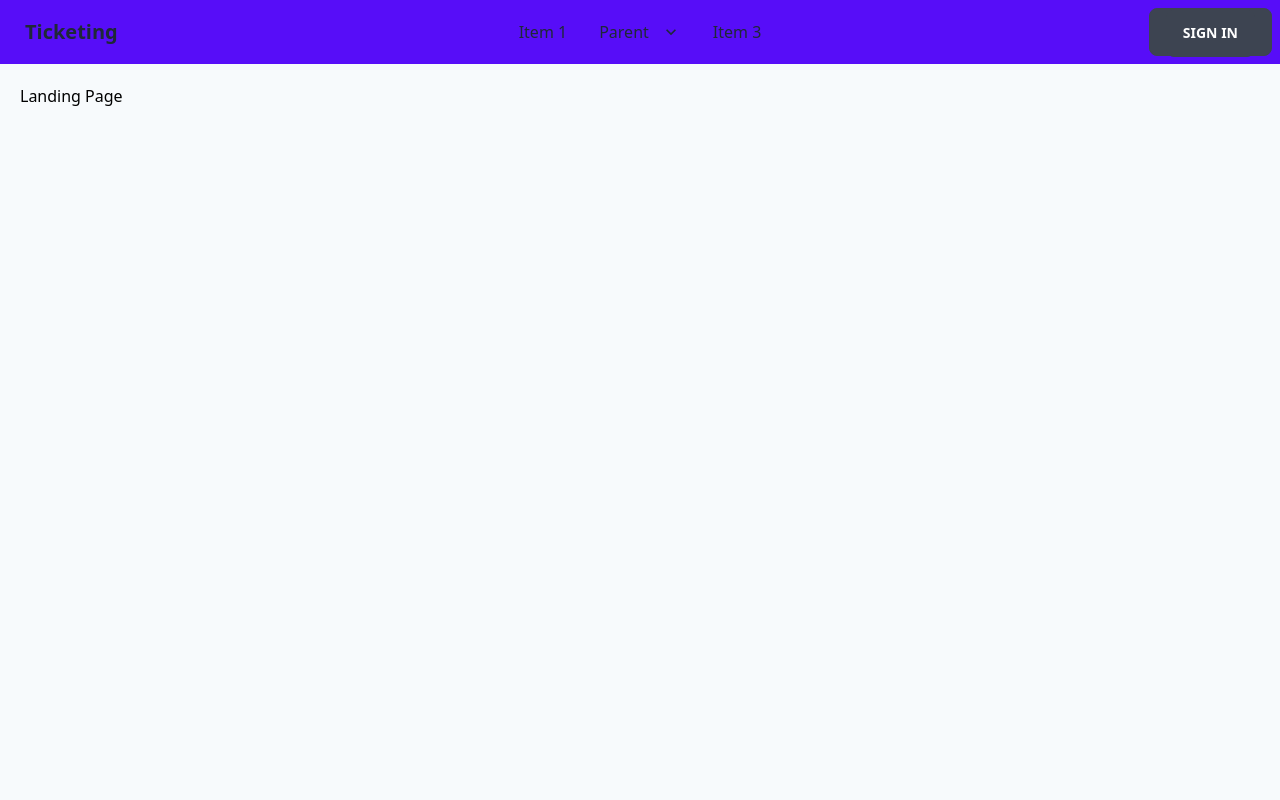
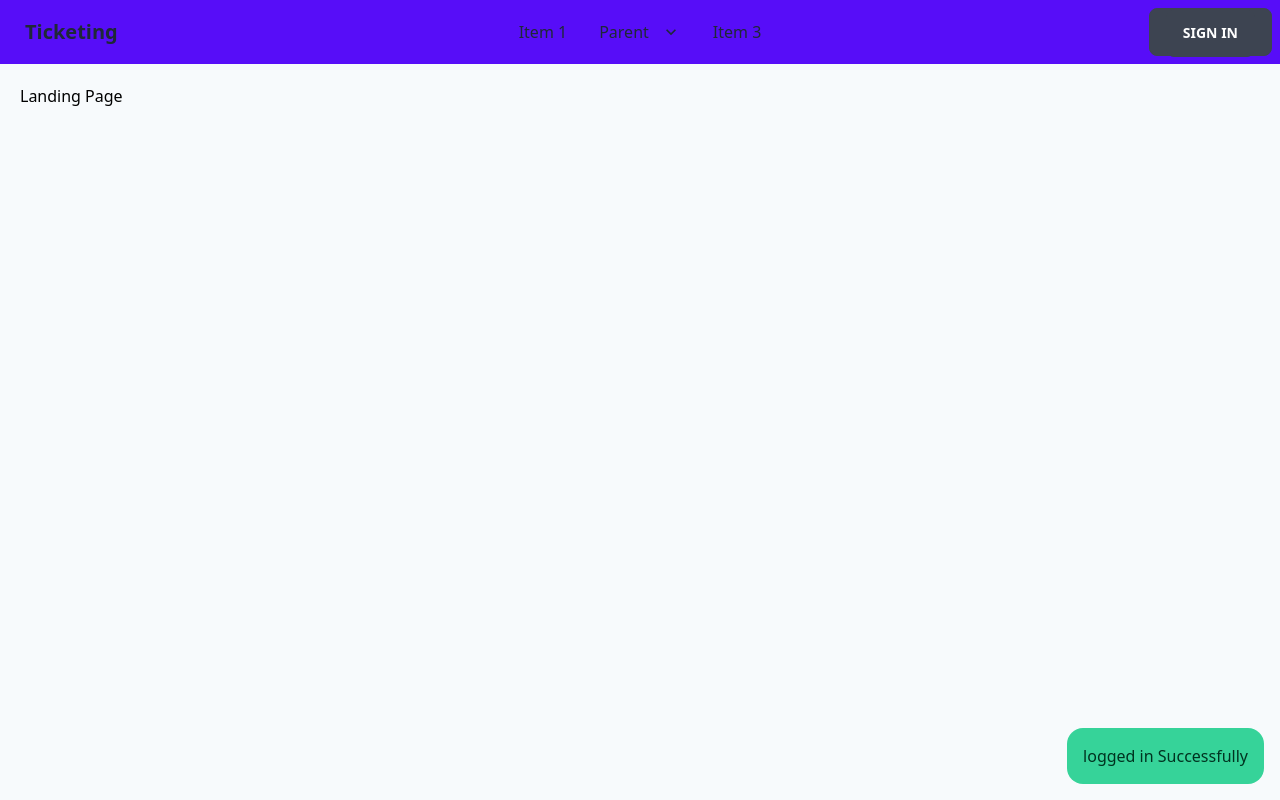
Before and after one commit to SuhravHussen/tiecketing-microservice, a Next.js app in the folder client/: page / in a window 1280 px wide. Built offline with nearby package versions, Linux system fonts and the light colour scheme.

Commit message:
fixed  signin input validation

```diff
--- a/client/components/Layouts/common/signin.js
+++ b/client/components/Layouts/common/signin.js
@@ -8,26 +8,23 @@ export default function Signin() {
   const [email, setEmail] = React.useState("");
   const [password, setPassword] = React.useState("");
   const [confirmPassword, setConfirmPassword] = React.useState("");
-  const [showA, setShowA] = React.useState(false);
+  const [showA, setShowA] = React.useState(true);
   const [error, setError] = React.useState("");
   const [loading, setLoading] = React.useState(false);
 
   const { user, setUser } = useGlobalContext();
 
   const signIn = async () => {
-    if ((mode === "login" && !email) || !password) {
-      setError("Please fill all fields");
-      setLoading(false);
-      return;
-    } else if ((mode === "signup" && !email) || !password || !confirmPassword) {
-      setError("Please fill all fields");
-      setLoading(false);
-      return;
-    }
+    setError("");
+    setLoading(true);
+
     try {
-      setError("");
-      setLoading(true);
       if (mode === "login") {
+        if (!email || !password) {
+          setError("Please fill all fields");
+          setLoading(false);
+          return;
+        }
         const res = await fetch("/api/users/signin", {
           method: "POST",
           headers: {
@@ -49,6 +46,11 @@ export default function Signin() {
         }
       }
       if (mode === "signup") {
+        if (!email || !password || !confirmPassword) {
+          setError("Please fill all fields");
+          setLoading(false);
+          return;
+        }
         if (password !== confirmPassword) {
           setError("Password do not match");
           setLoading(false);
@@ -105,7 +107,7 @@ export default function Signin() {
           {" "}
           <div className="alert alert-success">
             <div>
-              <span>Sign in Successfully</span>
+              <span>logged in Successfully</span>
             </div>
           </div>
         </div>
```
